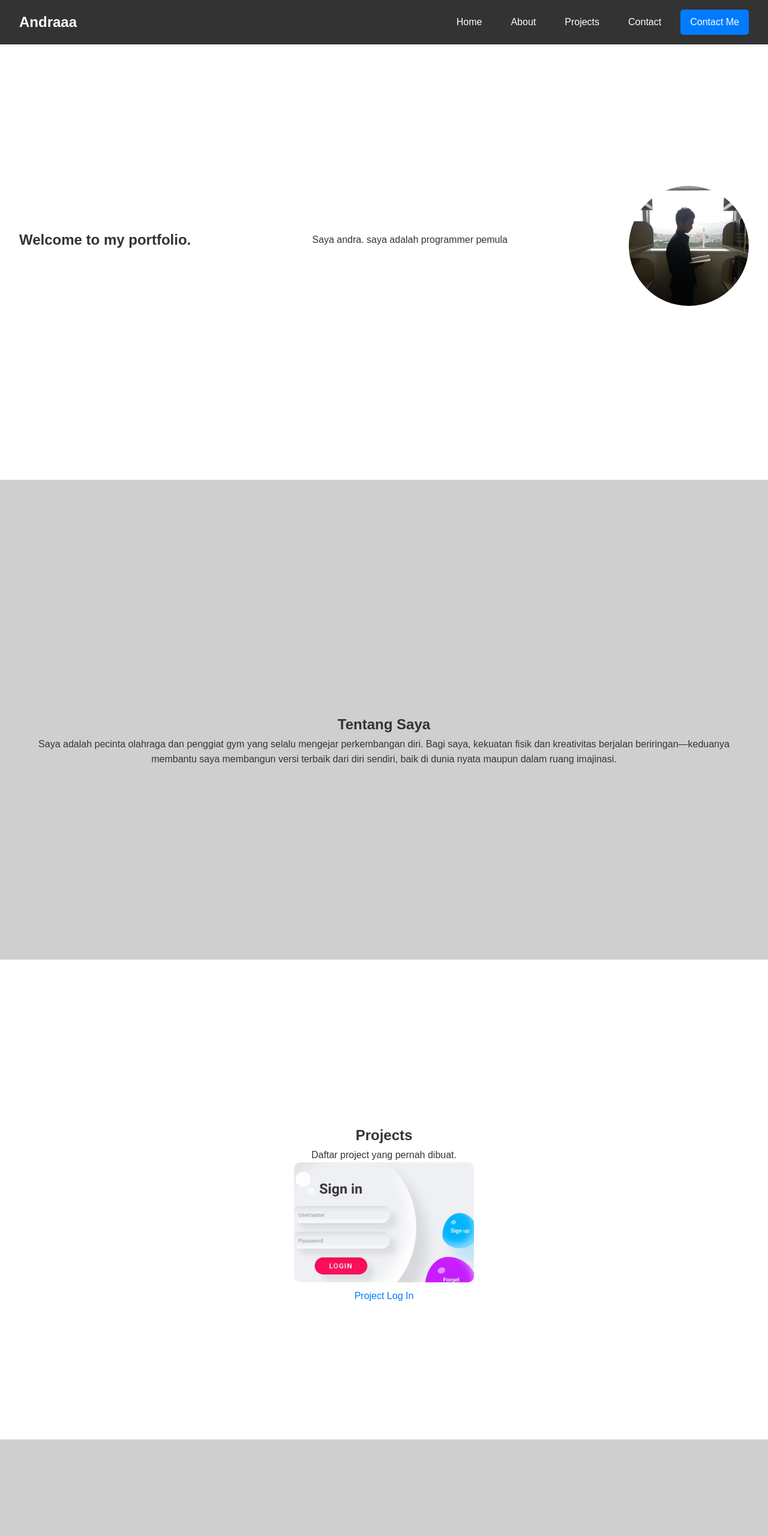
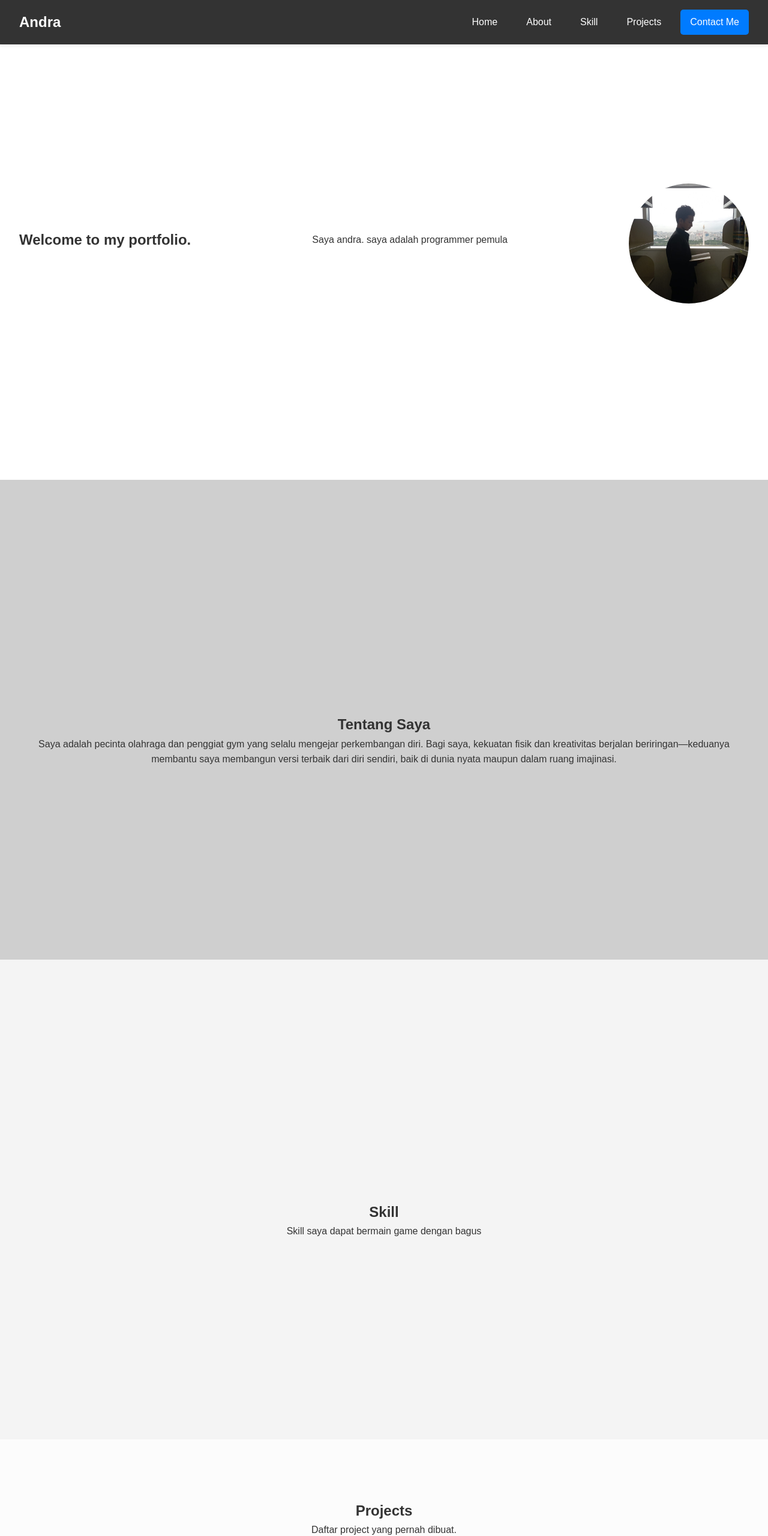
Before and after one commit to andramika237-cell/portofolio, a plain HTML site: page index.html in a window 1280 px wide. Shown: the top 2561 px of the page at 60% size. Drawn offline with Linux system fonts and the light colour scheme.

Commit message:
Update index.html

```diff
--- a/index.html
+++ b/index.html
@@ -12,14 +12,14 @@
     <!-- NAVBAR -->
     <nav>
         <div class="main">
-            <a>Andraaa</a>
+            <a>Andra</a>
         </div>
 
         <div class="menu">
             <a href="#home">Home</a>
             <a href="#about">About</a>
+            <a href="#skill">Skill</a>
             <a href="#projects">Projects</a>
-            <a href="#contact">Contact</a>
 
             <!-- TOMBOL CONTACT ME di NAVBAR -->
             <a href="mailto:Andramika20@gmail.com" class="contact-btn">Contact Me</a>
@@ -31,7 +31,9 @@
         <h1>Welcome to my portfolio.</h1>
         <p>Saya andra. saya adalah programmer pemula</p>
         <!-- Foto profil di bagian home -->
-        <img src="img/pp.jpg" alt="Foto Profil" class="profile-img">
+        <div class="profile-container">
+            <img src="img/pp.jpg" alt="Foto Profil" class="profile-img">
+        </div>
     </section>
 
     <!-- SECTION: ABOUT -->
@@ -40,24 +42,23 @@
         <p>Saya adalah pecinta olahraga dan penggiat gym yang selalu mengejar perkembangan diri. Bagi saya, kekuatan fisik dan kreativitas berjalan beriringan—keduanya membantu saya membangun versi terbaik dari diri sendiri, baik di dunia nyata maupun dalam ruang imajinasi.</p>
     </section>
 
-    <!-- SECTION: PROJECTS -->
-    <section id="projects">
-        <h1>Projects</h1>
-        <p>Daftar project yang pernah dibuat.</p>
-        <!-- Foto project dengan teks di bawahnya -->
-        <table>
-            <img src="img/p.jpg" alt="Foto Proyek" class="project-img">
-            <a>Project Log In</a>
-        </table>
-
+    <!-- SECTION: Skill -->
+    <section id="skill">
+        <h1>Skill</h1>
+        <p>Skill saya dapat bermain game dengan bagus</p>
     </section>
 
-    <!-- SECTION: CONTACT -->
-    <section id="contact" style="background: #cfcfcf;">
-        <h1>Berikut Contact saya</h1>
-        <p>instagram : draaxen_</p>
-        <p>Email : Andramika20@gmail.com</p>
-        <p>Whatsapp : 089653430190</p>
+    <!-- SECTION: PROJECTS -->
+    <section id="projects" style="background: #fcfcfc;">
+        <div class="teks">
+            <h1>Projects</h1>
+            <p>Daftar project yang pernah dibuat.</p>
+        </div>
+        <!-- Foto project dengan teks di bawahnya -->
+        <div class="project1">
+            <img src="img/p.jpg" alt="Foto Proyek">
+            <a>Project Log In</a>
+        </div>
 
     </section>
 
```
